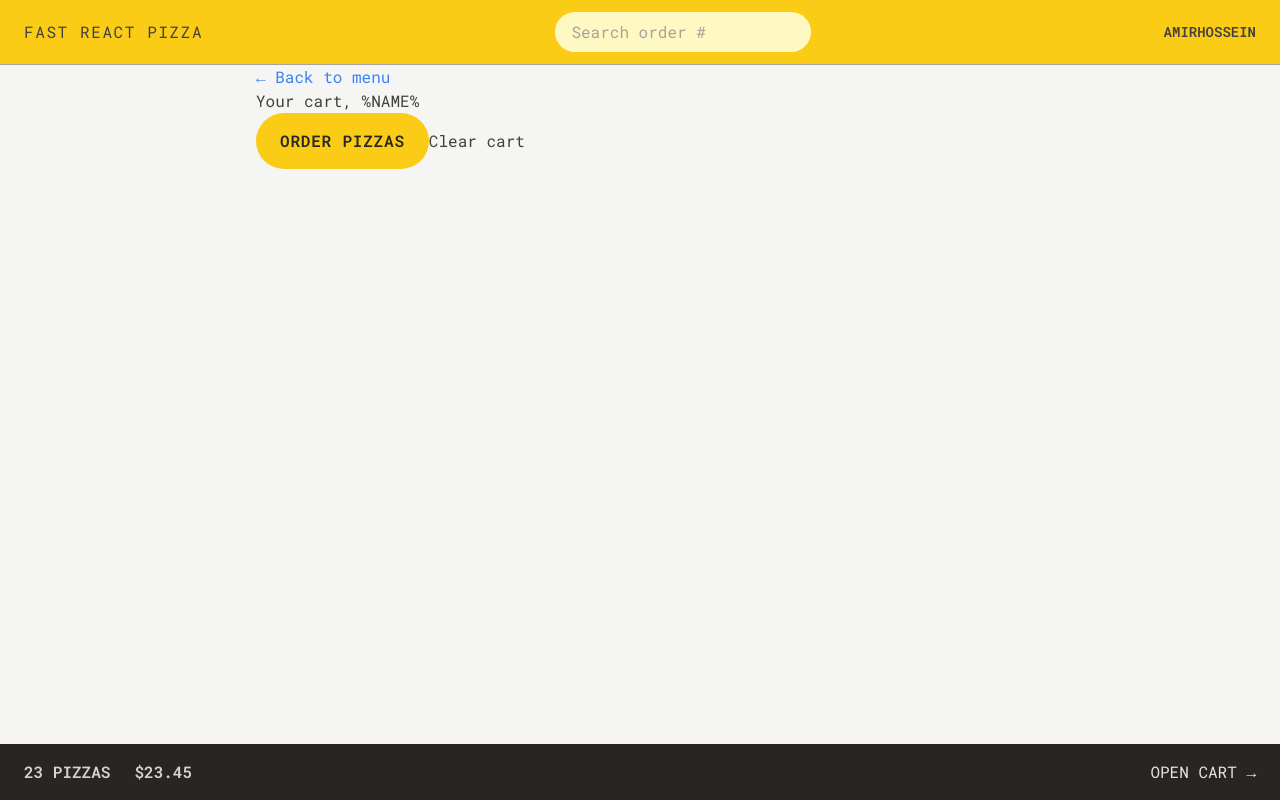
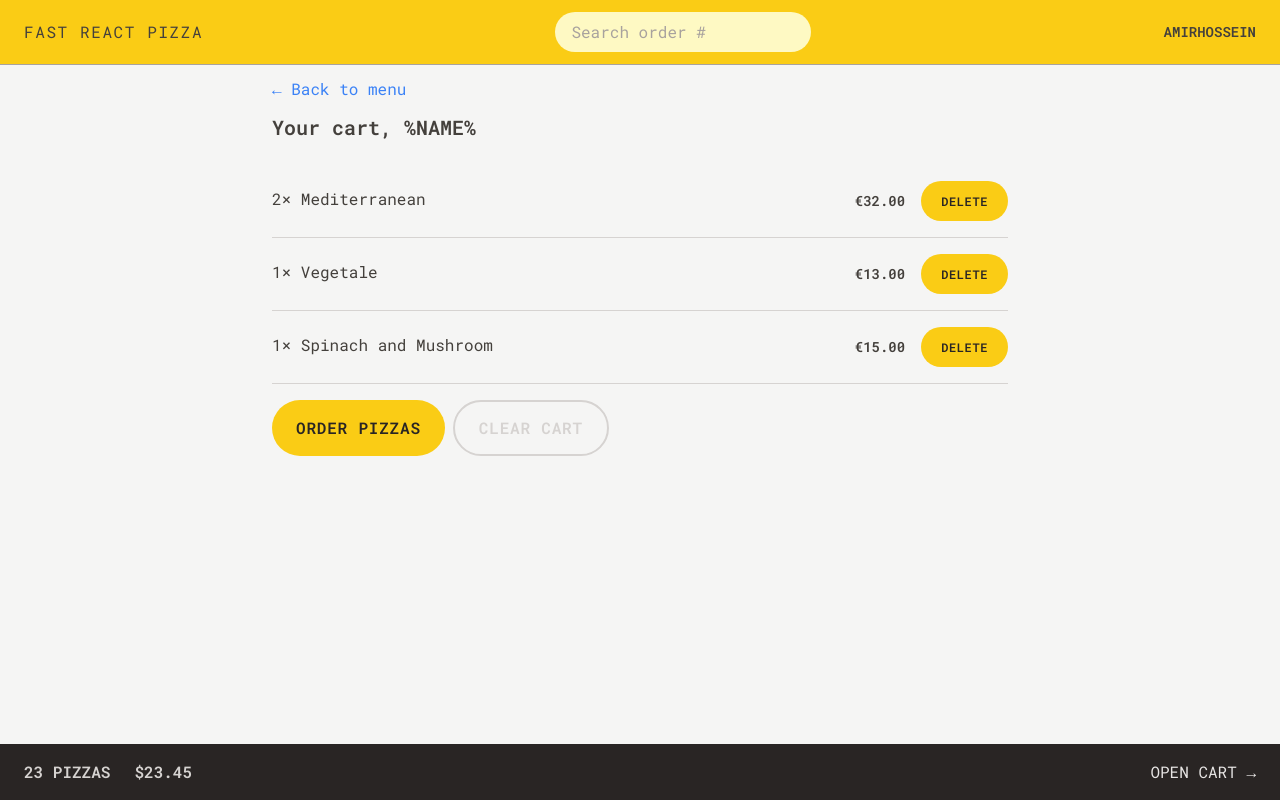
Before and after one commit to AmirhosseinHashemi/Fast-React-Pizza, a React (Vite) app: page /cart in a window 1280 px wide. Built offline with nearby package versions, Linux system fonts and the light colour scheme.

Commit message:
💄 style cart

```diff
--- a/src/features/cart/Cart.jsx
+++ b/src/features/cart/Cart.jsx
@@ -1,5 +1,6 @@
 import LinkButton from "../../ui/LinkButton";
 import Button from "../../ui/Button";
+import CartItem from "./CartItem";
 
 const fakeCart = [
   {
@@ -29,16 +30,22 @@ function Cart() {
   const cart = fakeCart;
 
   return (
-    <div>
+    <div className="px-4 py-3">
       <LinkButton to="/menu">&larr; Back to menu</LinkButton>
 
-      <h2>Your cart, %NAME%</h2>
+      <h2 className="mb-6 mt-3 text-xl font-semibold">Your cart, %NAME%</h2>
 
-      <div>
+      <ul className="divide-y divide-stone-300 border-b border-stone-300">
+        {cart.map((item) => (
+          <CartItem item={item} key={item.pizzaId} />
+        ))}
+      </ul>
+
+      <div className="mt-4 flex items-stretch gap-2">
         <Button type="primary" to="/order/new">
           Order pizzas
         </Button>
-        <button>Clear cart</button>
+        <Button type="secondary">Clear cart</Button>
       </div>
     </div>
   );
--- a/src/features/cart/CartItem.jsx
+++ b/src/features/cart/CartItem.jsx
@@ -1,16 +1,18 @@
 import PropType from "prop-types";
 import { formatCurrency } from "../../utils/helpers";
+import Button from "../../ui/Button";
 
 function CartItem({ item }) {
   const { pizzaId, name, quantity, totalPrice } = item;
 
   return (
-    <li>
-      <p>
+    <li className="py-4 sm:flex sm:items-center sm:justify-between">
+      <p className="mb-1">
         {quantity}&times; {name}
       </p>
-      <div>
-        <p>{formatCurrency(totalPrice)}</p>
+      <div className="flex items-center justify-between sm:gap-4">
+        <p className="text-sm font-semibold">{formatCurrency(totalPrice)}</p>
+        <Button type="small">Delete</Button>
       </div>
     </li>
   );
--- a/src/ui/Button.jsx
+++ b/src/ui/Button.jsx
@@ -3,11 +3,13 @@ import { Link } from "react-router-dom";
 
 function Button({ children, disable, to, type }) {
   const base =
-    "inline-block rounded-full bg-yellow-400  font-semibold uppercase tracking-wider text-stone-800 ring-yellow-300 ring-offset-2 transition hover:bg-yellow-300 focus:outline-none focus:ring disabled:cursor-not-allowed";
+    "text-center inline-block rounded-full bg-yellow-400  font-semibold uppercase tracking-wider text-stone-800 ring-yellow-300 ring-offset-2 transition hover:bg-yellow-300 focus:outline-none focus:ring disabled:cursor-not-allowed focus:bg-yellow-300";
 
   const styles = {
     primary: base + " px-4 py-3 sm:px-6 sm:py-4",
     small: base + " px-3 py-2 sm:px-5 sm:py-3 text-xs",
+    secondary:
+      "px-4 sm:px-6 inline-block rounded-full font-semibold uppercase tracking-wider text-stone-300 ring-stone-300 ring-offset-2 transition hover:bg-stone-300 focus:outline-none focus:ring disabled:cursor-not-allowed hover:text-stone-800 border-2 border-stone-300 focus:bg-stone-300 focus:text-stone-800",
   };
 
   if (to)
```
